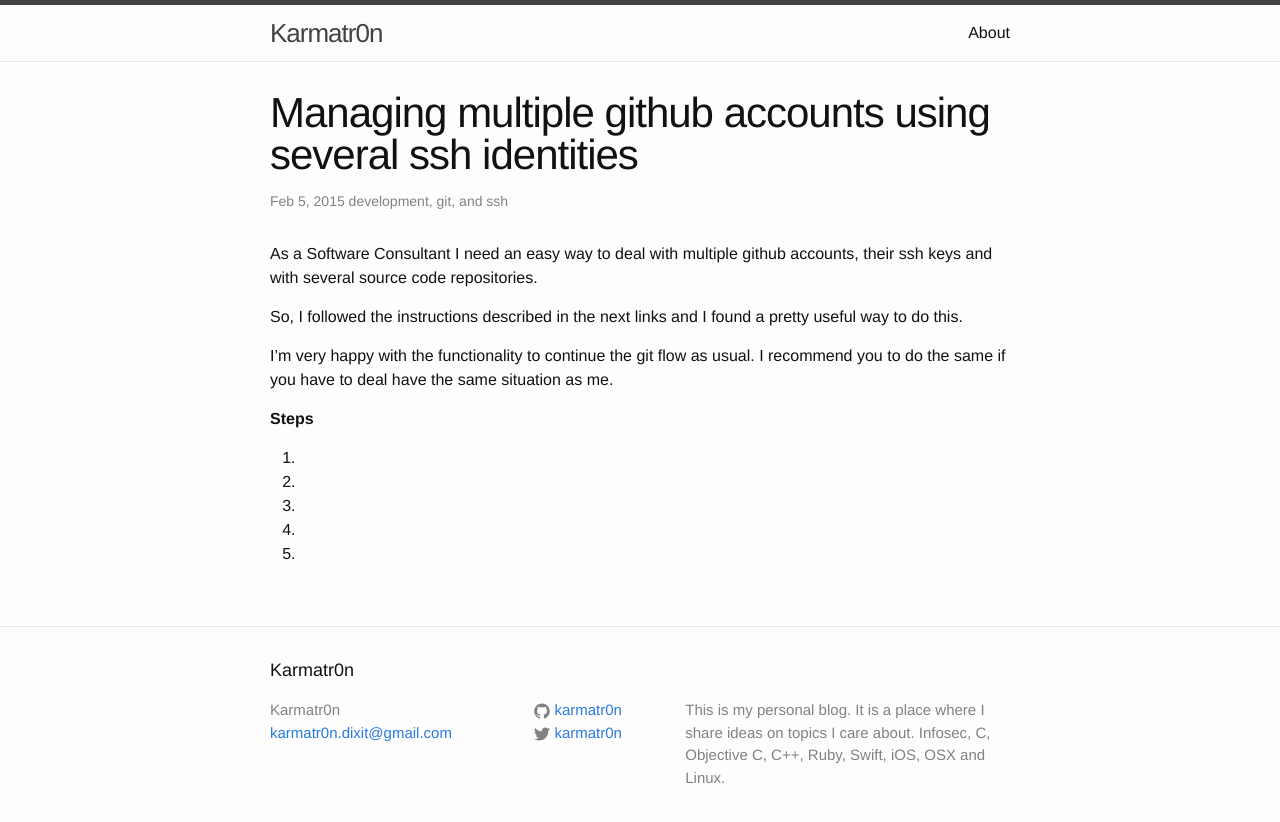
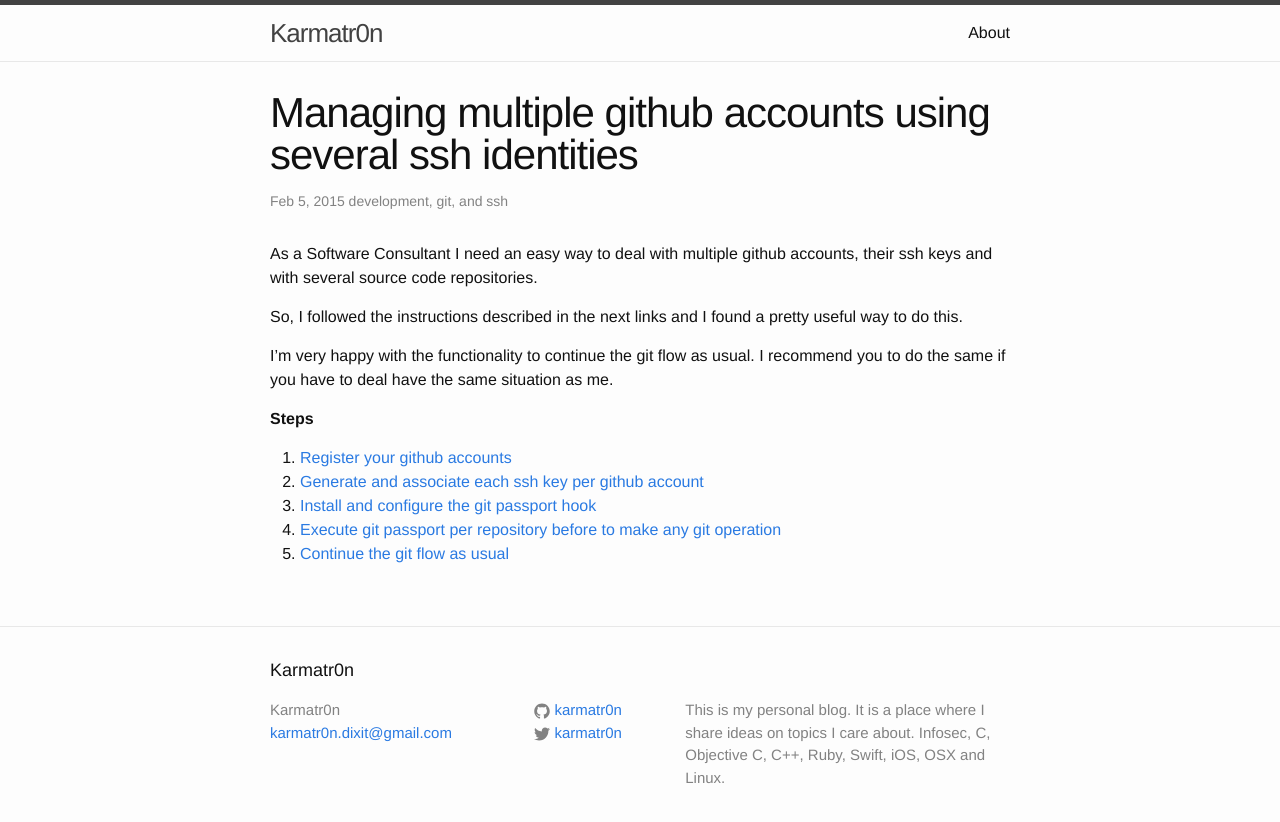
Before and after one commit to karmatr0n/karmatr0n.github.io, a Jekyll site: the page built from _posts/2015-02-05-multiple-github-accounts.markdown, in a window 1280 px wide. Shown: the top 822 px of the page. Built offline with Jekyll 4.4.1, drawn with Linux system fonts in a browser that asks for light colours.

Commit message:
Markdown errors were fixed

```diff
--- a/_posts/2015-02-05-multiple-github-accounts.markdown
+++ b/_posts/2015-02-05-multiple-github-accounts.markdown
@@ -13,8 +13,8 @@ I'm very happy with the functionality to continue the git flow as usual. I recom
 
 **Steps**
 
-  1. [Register your github accounts]: https://github.com/join
-  2. [Generate and associate each ssh key per github account]: https://confluence.atlassian.com/pages/viewpage.action?pageId=271943168
-  3. [Install and configure the git passport hook]: https://confluence.atlassian.com/pages/viewpage.action?pageId=271943168
-  4. [Execute git passport per repository before to make any git operation]: https://confluence.atlassian.com/pages/viewpage.action?pageId=271943168
-  5. [Continue the git flow as usual]: http://nvie.com/posts/a-successful-git-branching-model/
+  1. [Register your github accounts](https://github.com/join)
+  2. [Generate and associate each ssh key per github account](https://confluence.atlassian.com/pages/viewpage.action?pageId=271943168)
+  3. [Install and configure the git passport hook](https://confluence.atlassian.com/pages/viewpage.action?pageId=271943168)
+  4. [Execute git passport per repository before to make any git operation](https://confluence.atlassian.com/pages/viewpage.action?pageId=271943168)
+  5. [Continue the git flow as usual](http://nvie.com/posts/a-successful-git-branching-model/)
```
